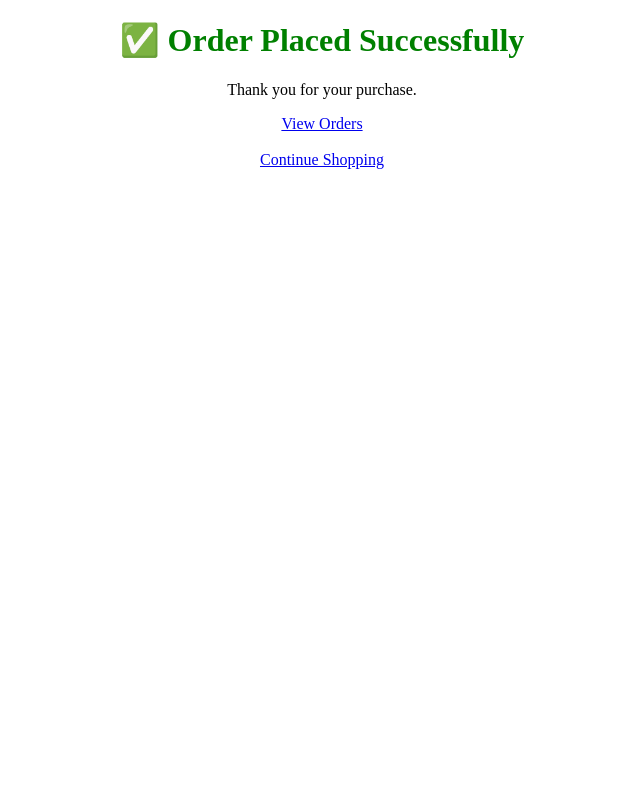
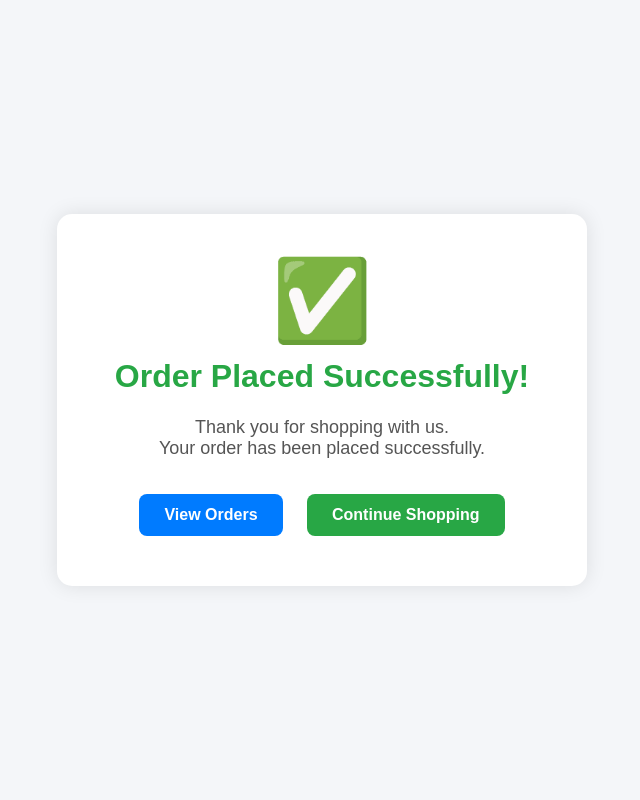
Before and after one commit to Sumitha123-456/Ecommerce, a Flask app: page /place_order in a window 1280 px wide. Shown: the whole page, without its empty margins (318-958 px from the left). Run offline with Flask 3, Linux system fonts and the light colour scheme; the visitor is signed in with stand-in values (Sample User, id 1); data that the repository does not hold is empty; some libraries are stand-ins or nearby versions.

Commit message:
Added advanced order success page

```diff
--- a/templates/order_success.html
+++ b/templates/order_success.html
@@ -1,15 +1,91 @@
 <!DOCTYPE html>
-<html>
+<html lang="en">
 <head>
+    <meta charset="UTF-8">
     <title>Order Success</title>
+
+    <style>
+        body{
+            margin:0;
+            padding:0;
+            font-family:Arial, sans-serif;
+            background:#f4f6f9;
+            display:flex;
+            justify-content:center;
+            align-items:center;
+            height:100vh;
+        }
+
+        .success-box{
+            background:white;
+            padding:40px;
+            border-radius:15px;
+            box-shadow:0 0 20px rgba(0,0,0,0.1);
+            text-align:center;
+            width:450px;
+        }
+
+        .checkmark{
+            font-size:80px;
+            color:green;
+        }
+
+        h1{
+            color:#28a745;
+            margin-top:10px;
+        }
+
+        p{
+            color:#555;
+            font-size:18px;
+            margin-bottom:25px;
+        }
+
+        .btn{
+            display:inline-block;
+            text-decoration:none;
+            padding:12px 25px;
+            margin:10px;
+            border-radius:8px;
+            color:white;
+            font-weight:bold;
+        }
+
+        .orders{
+            background:#007bff;
+        }
+
+        .shop{
+            background:#28a745;
+        }
+
+        .btn:hover{
+            opacity:0.9;
+        }
+    </style>
 </head>
 <body>
-    <center>
-        <h1 style="color:green;">✅ Order Placed Successfully</h1>
-        <p>Thank you for your purchase.</p>
 
-        <a href="/orders">View Orders</a><br><br>
-        <a href="/">Continue Shopping</a>
-    </center>
+    <div class="success-box">
+
+        <div class="checkmark">✅</div>
+
+        <h1>Order Placed Successfully!</h1>
+
+        <p>
+            Thank you for shopping with us.<br>
+            Your order has been placed successfully.
+        </p>
+
+        <a href="/orders" class="btn orders">
+            View Orders
+        </a>
+
+        <a href="/" class="btn shop">
+            Continue Shopping
+        </a>
+
+    </div>
+
 </body>
 </html>
```
